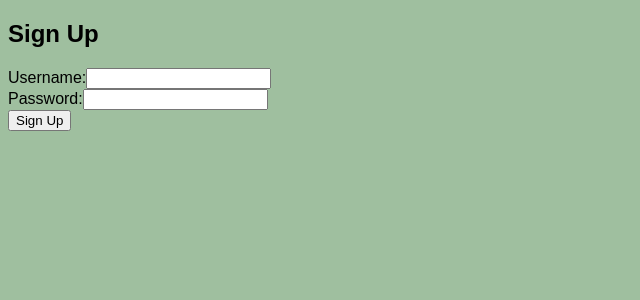
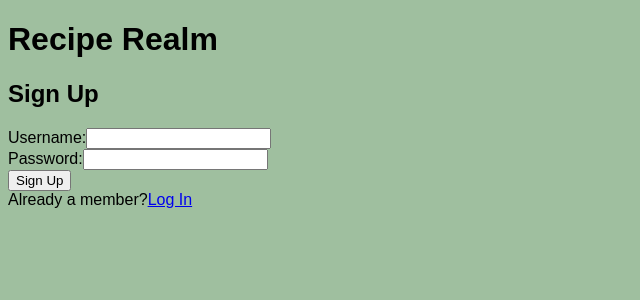
Before and after one commit to PedroA54/Recipe-Realm, a React (Create React App) app in the folder client/: page /signup in a window 1280 px wide. Shown: the top 300 px of the page, without its empty margins (0-640 px from the left). Built offline with nearby package versions, Linux system fonts and the light colour scheme; no server answers.

Commit message:
fixes EntryPage

```diff
--- a/client/src/components/App.jsx
+++ b/client/src/components/App.jsx
@@ -9,6 +9,7 @@ import HomePage from '../pages/HomePage';
 import NavBar from './NavBar';
 import './NavBar.css';
 import '../style.css';
+import SignUpPage from "../pages/SignUpPage";
 
 function App() {
     const [user, setUser] = useState("");
@@ -57,7 +58,7 @@ function App() {
                     <Route path="/detail/:id" component={() => <DetailPage user={user} />} />
                     <Route path="/management" component={() => <ManagementPage user={user} />} />
                     <Route path="/profile" component={() => <ProfilePage user={user} />} />
-                    <Route path="/signup" render={() => <Signup onLogin={handleLogin} user={user}  setUser={setUser}/>} />
+                    <Route path="/signup" render={() => <SignUpPage onLogin={handleLogin} user={user}  setUser={setUser}/>} />
 
                 </Switch>
             </div>
--- a/client/src/pages/EntryPage.jsx
+++ b/client/src/pages/EntryPage.jsx
@@ -6,13 +6,15 @@ import Login from '../components/User/Login';
 function EntryPage({ onLogin, user, setUser}) {
     return (
         <>
-            <h1>This is the entry page</h1>
+            <h1> Recipe Realm</h1>
+
+            <p> Explore a world of flavors with our curated collection of recipes, perfect for every taste and occasion. Start your culinary adventure today! </p>
 
             <section>
                 <Login onLogin={onLogin} user={user} setUser={setUser}/>
-
             </section>
 
+            <span>Not a member yet?</span>
             <NavLink to="/signup">
                 Sign Up
             </NavLink>
--- a/client/src/pages/SignUpPage.jsx
+++ b/client/src/pages/SignUpPage.jsx
@@ -1,14 +1,20 @@
 import React from "react";
 import SignUp from "../components/User/Signup";
-
+import { NavLink } from "react-router-dom";
 
 
 function SignUpPage({ onLogin, user, setUser}) {
     return (
         <>
+            <h1> Recipe Realm</h1>
             <section>
                 <SignUp onLogin={onLogin} user={user} setUser={setUser} />
             </section>
+
+            <span>Already a member?</span>
+            <NavLink to="/">
+                Log In
+            </NavLink>
         </>
 
 
```
